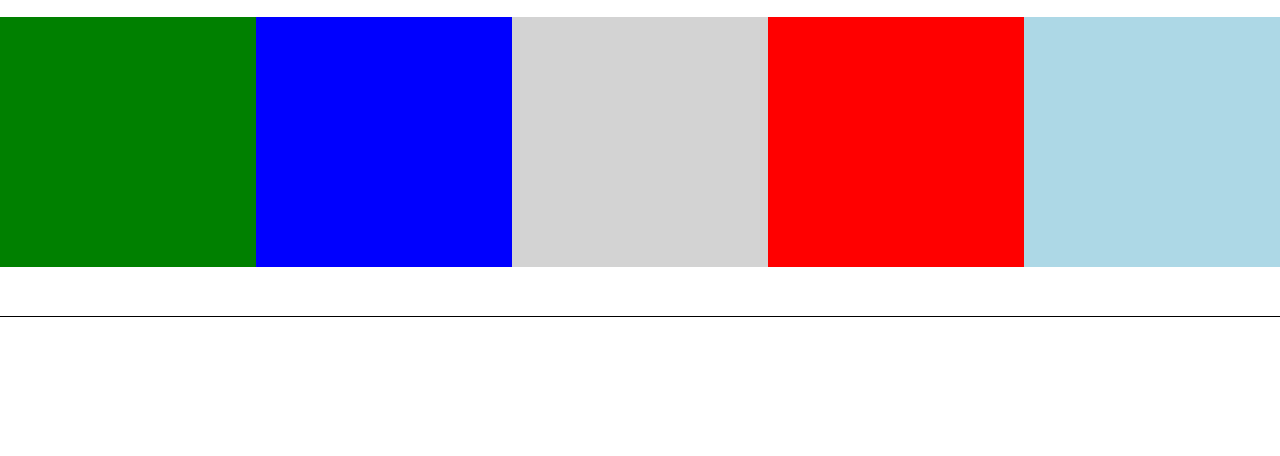
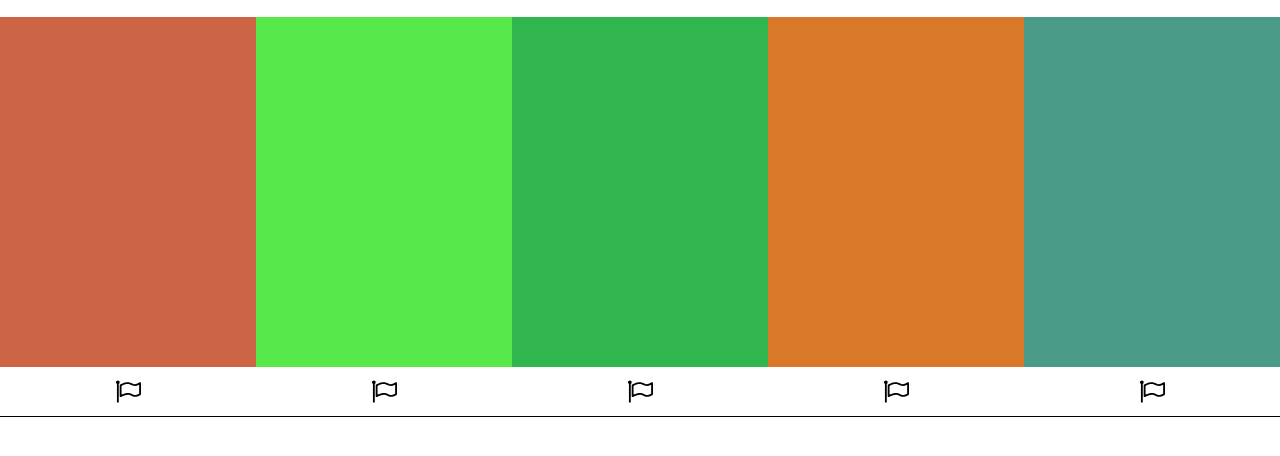
Before and after one commit to jessepackwood/palette-picker-pwa, a website: page public/index.html in a window 1280 px wide. Shown: the part 40-496 px from the top of the page. Drawn offline with nearby package versions, Linux system fonts and the light colour scheme.

Commit message:
generating random colors on page load

```diff
--- a/public/css/styles.css
+++ b/public/css/styles.css
@@ -17,7 +17,7 @@ header {
 
 .color-box {
   display: flex;
-  height: 300px;
+  height: 400px;
   width: 20%;
 }
 
@@ -48,12 +48,20 @@ header {
   background: white;
   align-self: flex-end;
   border-bottom: 1px solid black;
+  display: flex;
+  justify-content: center;
+  align-items: center;
 }
 
 .lock-icon {
   z-index: 100;
   height: 25px;
   width: 25px;
-  /*background: url('../assets/svg/001-flag.svg');*/
-  background: black;
+  background-image: url('../assets/svg/001-flag.svg');
+  /*background: black;*/
+  background-size: cover;
 }
+
+.selected-flag {
+  background-image: url('../assets/svg/001-black.svg');
+}
--- a/public/index.html
+++ b/public/index.html
@@ -11,34 +11,34 @@
     <button>New Palette</button>
   </header>
   <div class='color-container'>
-    <div class='color-box color-one'>
+    <div class='color-box' id='color-one'>
       <div class='lock-box'>
-        <span class='lock-icon'>
-        </span>
+        <div class='lock-icon'>
+        </div>
       </div>
     </div>
-    <div class='color-box color-two'>
+    <div class='color-box' id='color-two'>
       <div class='lock-box'>
-        <span class='lock-icon'>
-        </span>
+        <div class='lock-icon'>
+        </div>
       </div>
     </div>
-    <div class='color-box color-three'>
+    <div class='color-box' id='color-three'>
       <div class='lock-box'>
-        <span class='lock-icon'>
-        </span>
+        <div class='lock-icon'>
+        </div>
       </div>
     </div>
-    <div class='color-box color-four'>
+    <div class='color-box' id='color-four'>
       <div class='lock-box'>
-        <span class='lock-icon'>
-        </span>
+        <div class='lock-icon'>
+        </div>
       </div>
     </div>
-    <div class='color-box color-five'>
+    <div class='color-box' id='color-five'>
       <div class='lock-box'>
-        <span class='lock-icon'>
-        </span>
+        <div class='lock-icon'>
+        </div>
       </div>
     </div>
   </div>
--- a/public/js/scripts.js
+++ b/public/js/scripts.js
@@ -0,0 +1,38 @@
+//need event jquery listeners
+
+//need to create random colors on page load
+
+//each color box have an id?
+
+$('lock-icon').click(changeFlag)
+
+function changeFlag() {
+  console.log('click')
+  $('lock-icon').toggleClass('selected-flag')
+}
+
+function getRandomColor() {
+  var hexCode = '0123456789ABCDEF';
+  var color = '#';
+  for (var i = 0; i < 6; i++) {
+    color += hexCode[Math.floor(Math.random() * 16)];
+  }
+  console.log(color)
+  return color;
+}
+
+function setColors() {
+  const color1 = getRandomColor();
+  const color2 = getRandomColor();
+  const color3 = getRandomColor();
+  const color4 = getRandomColor();
+  const color5 = getRandomColor();
+
+  $('#color-one').css('background', color1)
+  $('#color-two').css('background', color2)
+  $('#color-three').css('background', color3)
+  $('#color-four').css('background', color4)
+  $('#color-five').css('background', color5)
+}
+
+$(document).ready( setColors)
```
Also changed, not shown: 1 other file.
